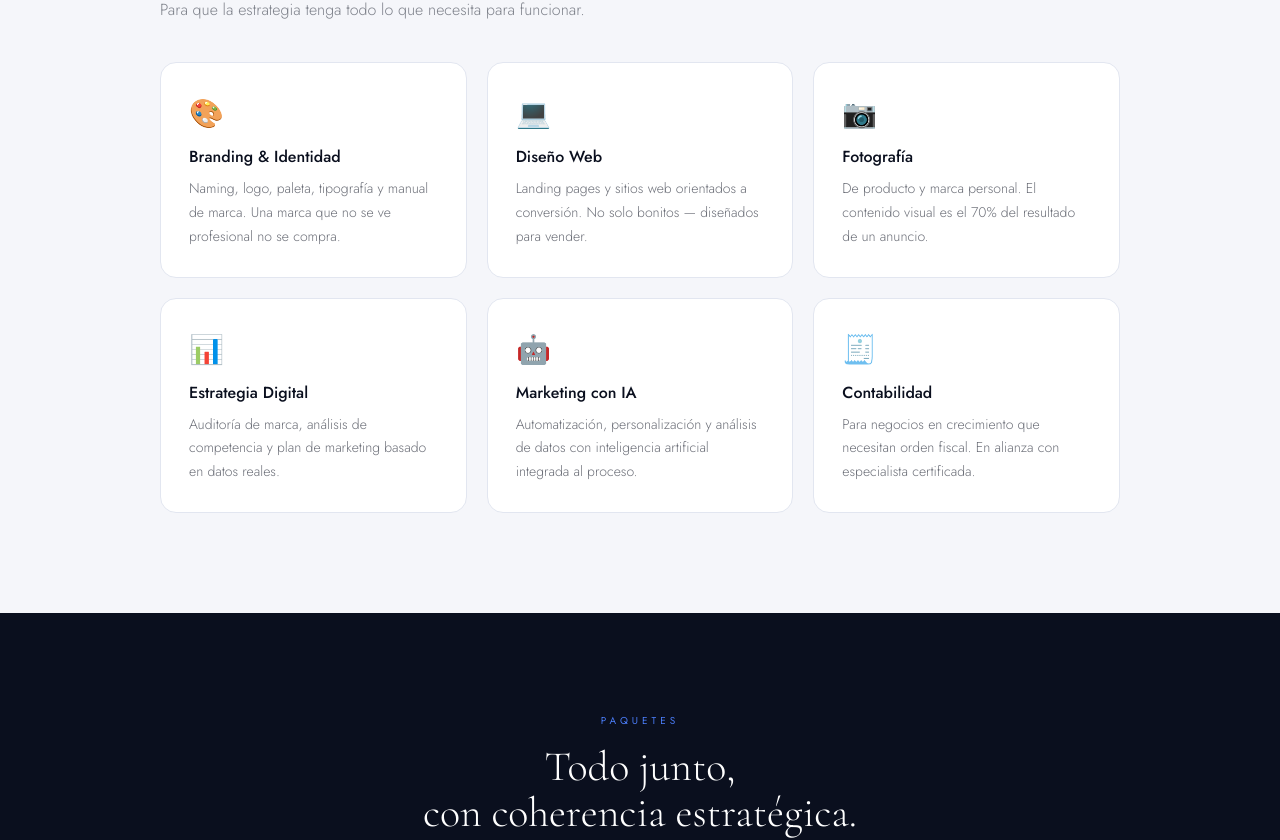
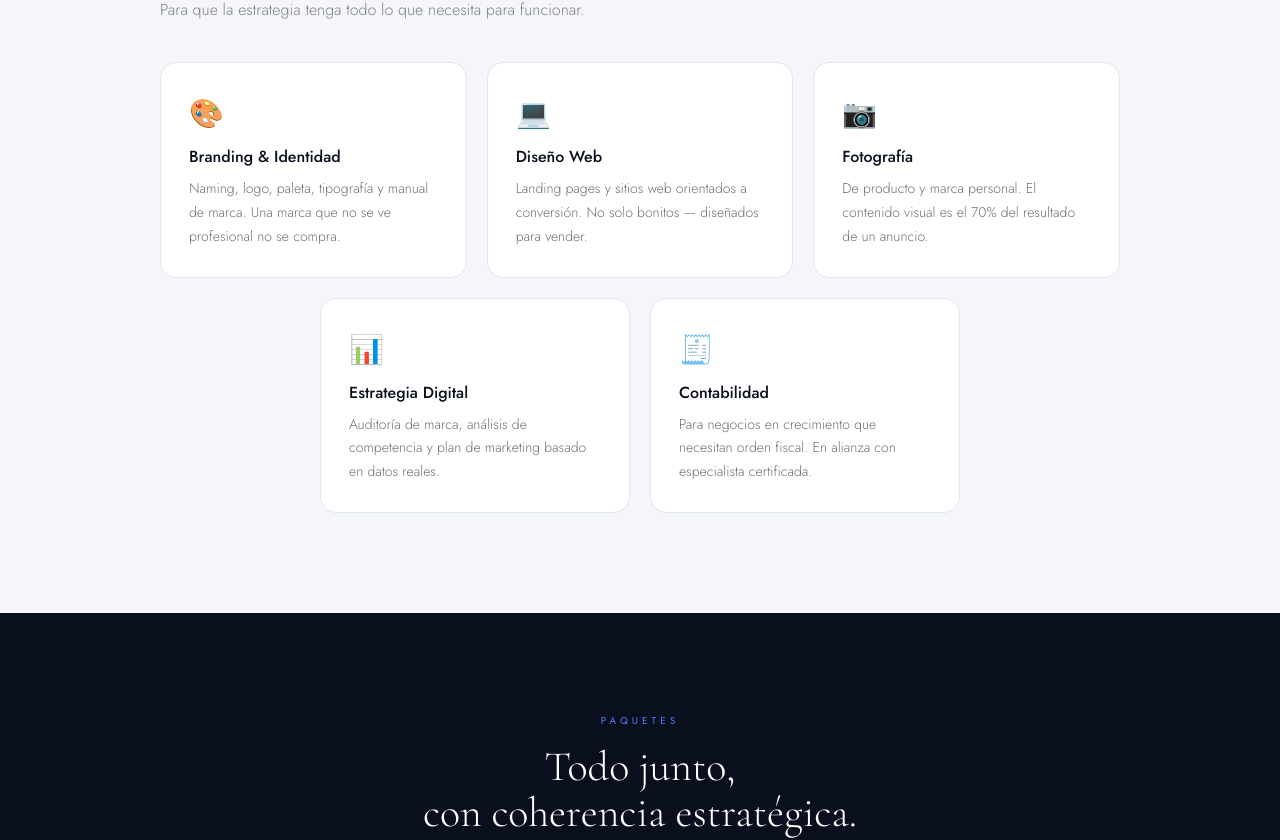
Before and after one commit to Coraline-Coder/carolina-landing, a Next.js app: page / in a window 1280 px wide. Shown: the part 6556-7396 px from the top of the page. Built offline with nearby package versions, Linux system fonts and the light colour scheme.

Commit message:
fix: remove Marketing con IA card, grid 3+2 centered

```diff
--- a/src/components/servicios-section.tsx
+++ b/src/components/servicios-section.tsx
@@ -23,7 +23,6 @@ export default function ServiciosSection() {
     { i: "💻", t: "Diseño Web", x: "Landing pages y sitios web orientados a conversión. No solo bonitos — diseñados para vender." },
     { i: "📷", t: "Fotografía", x: "De producto y marca personal. El contenido visual es el 70% del resultado de un anuncio." },
     { i: "📊", t: "Estrategia Digital", x: "Auditoría de marca, análisis de competencia y plan de marketing basado en datos reales." },
-    { i: "🤖", t: "Marketing con IA", x: "Automatización, personalización y análisis de datos con inteligencia artificial integrada al proceso." },
     { i: "🧾", t: "Contabilidad", x: "Para negocios en crecimiento que necesitan orden fiscal. En alianza con especialista certificada." },
   ];
 
@@ -67,9 +66,20 @@ export default function ServiciosSection() {
       <div style={{ maxWidth: 960, margin: "0 auto" }}>
         <h3 style={{ fontFamily: "var(--font-cormorant)", fontWeight: 300, fontSize: isMob ? 24 : 30, color: "#0A0F1E", marginBottom: 12 }}>Servicios complementarios</h3>
         <p style={{ fontFamily: "var(--font-jost)", fontWeight: 300, fontSize: 16, color: "rgba(10,15,30,0.5)", marginBottom: 40 }}>Para que la estrategia tenga todo lo que necesita para funcionar.</p>
-        <div style={{ display: "grid", gridTemplateColumns: isMob ? "1fr" : "1fr 1fr 1fr", gap: 20 }}>
-          {compServices.map((sv, idx) => (
+        <div style={{ display: "grid", gridTemplateColumns: isMob ? "1fr" : "repeat(3, 1fr)", gap: 20 }}>
+          {compServices.slice(0, 3).map((sv, idx) => (
             <div key={idx} style={{ background: "#FFFFFF", border: "1px solid #E2E6F0", borderRadius: 16, padding: 28, transition: "all 0.3s", cursor: "default" }}
+              onMouseEnter={function(e){e.currentTarget.style.transform="translateY(-4px)";e.currentTarget.style.boxShadow="0 8px 24px rgba(74,124,247,0.1)";}}
+              onMouseLeave={function(e){e.currentTarget.style.transform="none";e.currentTarget.style.boxShadow="none";}}>
+              <div style={{ fontSize: 28, marginBottom: 12 }}>{sv.i}</div>
+              <div style={{ fontFamily: "var(--font-jost)", fontWeight: 500, fontSize: 16, color: "#0A0F1E", marginBottom: 8 }}>{sv.t}</div>
+              <div style={{ fontFamily: "var(--font-jost)", fontWeight: 300, fontSize: 14, color: "rgba(10,15,30,0.6)", lineHeight: 1.7 }}>{sv.x}</div>
+            </div>
+          ))}
+        </div>
+        <div style={{ display: "grid", gridTemplateColumns: isMob ? "1fr" : "repeat(2, 1fr)", gap: 20, maxWidth: isMob ? "100%" : "66.666%", margin: "20px auto 0", justifyContent: "center" }}>
+          {compServices.slice(3).map((sv, idx) => (
+            <div key={idx+3} style={{ background: "#FFFFFF", border: "1px solid #E2E6F0", borderRadius: 16, padding: 28, transition: "all 0.3s", cursor: "default" }}
               onMouseEnter={function(e){e.currentTarget.style.transform="translateY(-4px)";e.currentTarget.style.boxShadow="0 8px 24px rgba(74,124,247,0.1)";}}
               onMouseLeave={function(e){e.currentTarget.style.transform="none";e.currentTarget.style.boxShadow="none";}}>
               <div style={{ fontSize: 28, marginBottom: 12 }}>{sv.i}</div>
```
